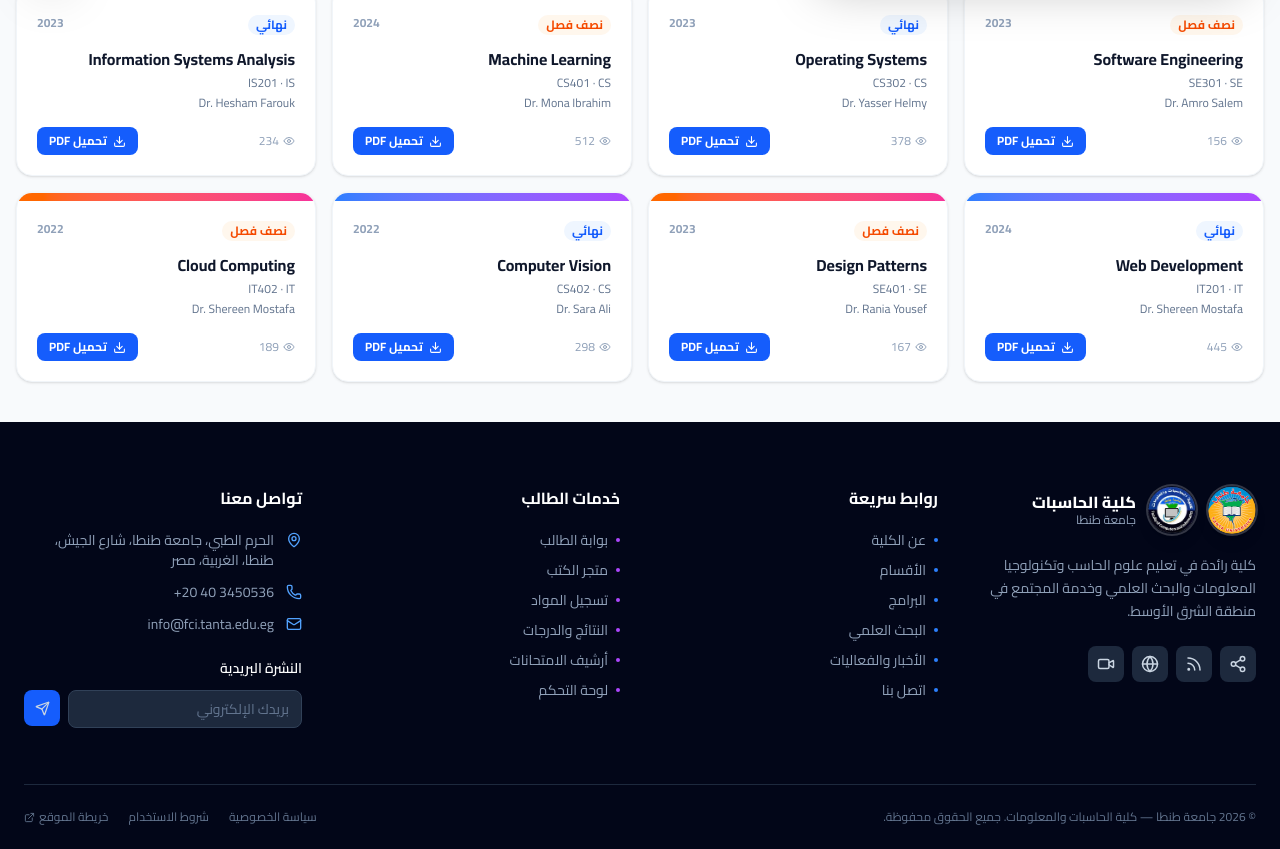
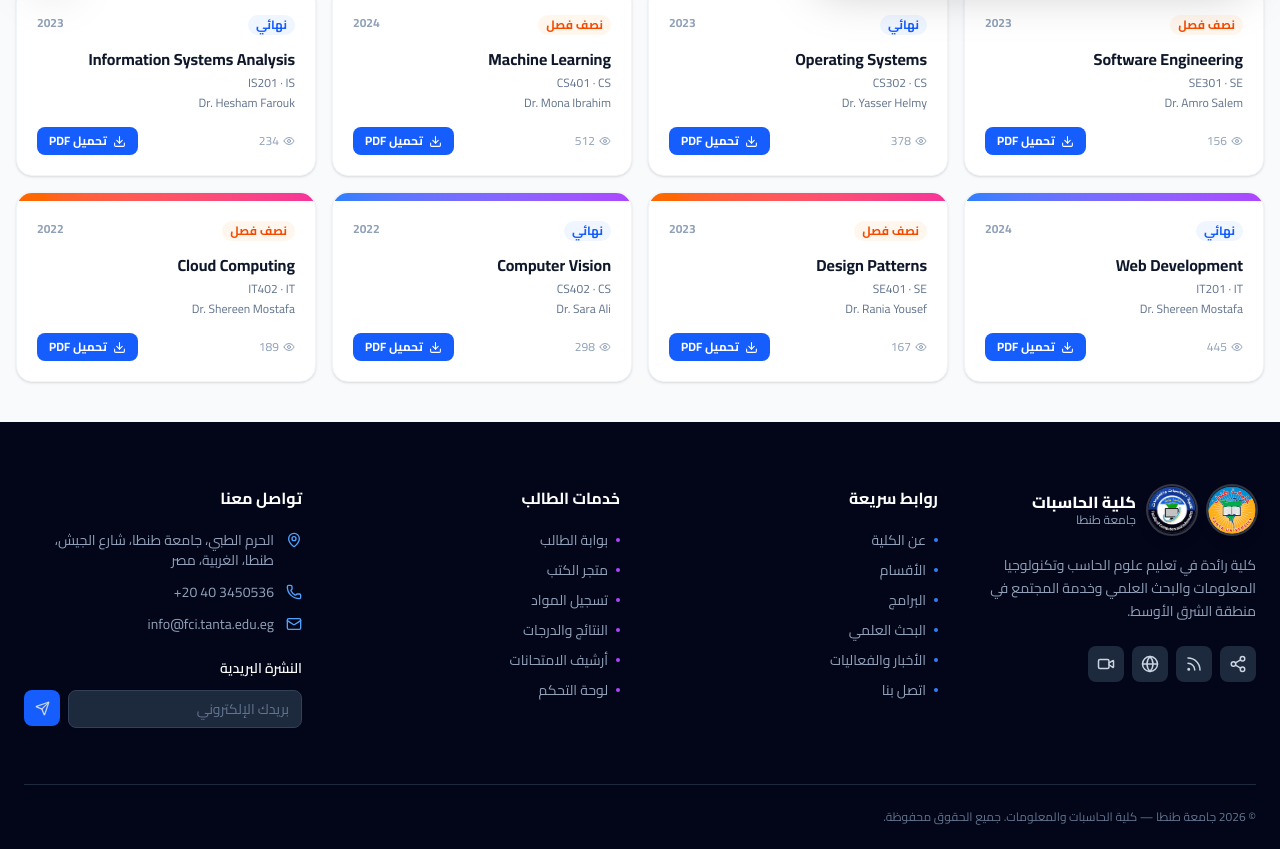
Before and after one commit to Ahmedbadour14/fci-tanta, a React (Vite) app in the folder client/: page /exams in a window 1280 px wide. Shown: the part 800-1649 px from the top of the page. Built offline with nearby package versions, Linux system fonts and the light colour scheme; no server answers.

Commit message:
fix footer 404 links and registration scroll

```diff
--- a/client/src/components/layout/Footer.tsx
+++ b/client/src/components/layout/Footer.tsx
@@ -177,13 +177,6 @@ const Footer = () => {
           <p className="text-xs text-slate-500">
             © {new Date().getFullYear()} {t('footer.copyright')}
           </p>
-          <div className="flex gap-5 text-xs text-slate-500">
-            <a href="/privacy-policy" className="hover:text-slate-300 transition-colors">{t('footer.privacy')}</a>
-            <a href="/terms" className="hover:text-slate-300 transition-colors">{t('footer.terms')}</a>
-            <a href="/sitemap.xml" className="hover:text-slate-300 transition-colors flex items-center gap-1">
-              {t('footer.sitemap')} <ExternalLink size={11} />
-            </a>
-          </div>
         </div>
       </div>
     </footer>
--- a/client/src/pages/CourseRegistration.tsx
+++ b/client/src/pages/CourseRegistration.tsx
@@ -50,7 +50,9 @@ const CourseRegistration: React.FC = () => {
   const [conflicts, setConflicts] = useState<string[]>([]);
   const [expanded, setExpanded] = useState<string | null>(null);
 
-  useEffect(() => { window.scrollTo(0, 0); }, []);
+  useEffect(() => {
+    window.scrollTo({ top: 0, behavior: 'instant' });
+  }, []);
 
   const totalHours = selected.reduce((s, id) => s + (COURSES.find(c => c.id === id)?.creditHours || 0), 0);
 
```
